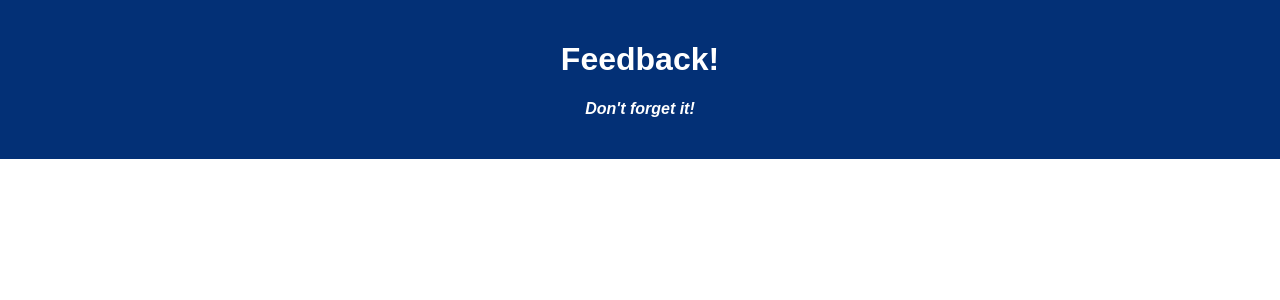
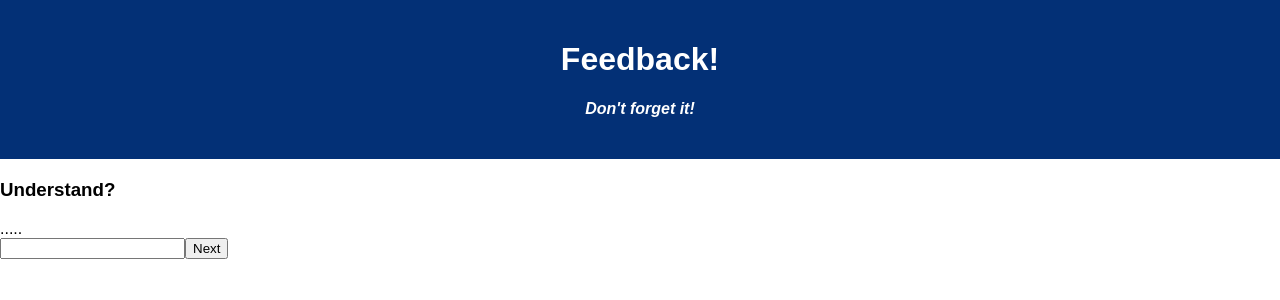
Before and after one commit to jengler22/weekend-redux-feedback-loop, a React (Create React App) app: page /#/understanding in a window 1280 px wide. Shown: the top 300 px of the page. Built offline with nearby package versions, Linux system fonts and the light colour scheme.

Commit message:
understanding.jsx is now  functional

```diff
--- a/src/components/Feeling/Feeling.jsx
+++ b/src/components/Feeling/Feeling.jsx
@@ -22,7 +22,7 @@ function Feeling () {
     return(
         <>
 
-<h3>/////</h3>
+<h3>All the feels</h3>
             <form onSubmit={nextPage}>
                 <label htmlFor="feeling-type">.....</label><br />
                 <input id="feeling-type" value={feelingType} onChange={handleChange} type="text" />
--- a/src/components/Understanding/Understanding.jsx
+++ b/src/components/Understanding/Understanding.jsx
@@ -22,8 +22,15 @@ function Understanding () {
 
     return(
         <>
+          <h3>Understand?</h3>
+            <form onSubmit={nextPage}>
+                <label htmlFor="understanding-info">.....</label><br />
+                <input id="understanding-info" value={understandingInfo} onChange={handleChange} type="text" />
+                <input type="submit" value="Next" />
+            </form>
 
         </>
+
     )
 }
 export default Understanding;
```
